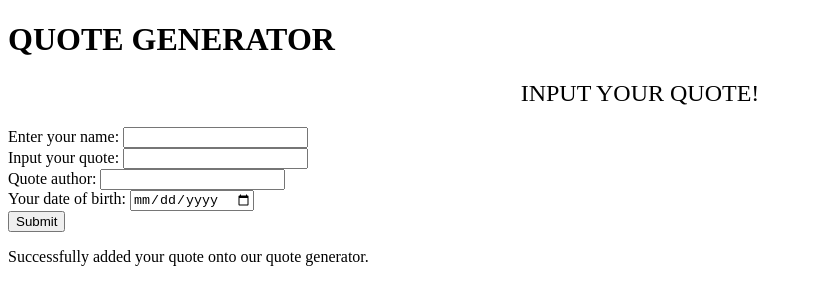
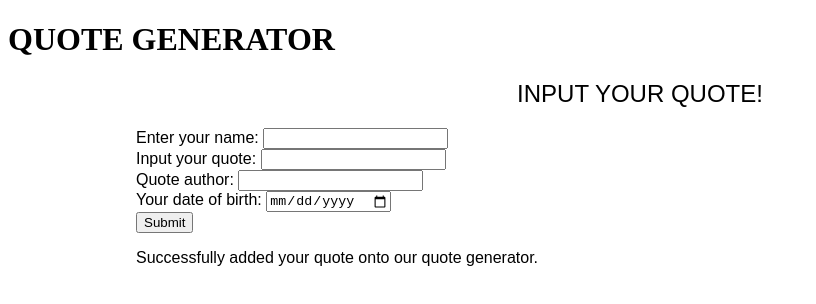
Before and after one commit to Princentaba1/Quote-IP, an Angular app: page / in a window 1280 px wide. Shown: the top 304 px of the page, without its empty margins (0-816 px from the left). Built offline with nearby package versions, Linux system fonts and the light colour scheme.

Commit message:
9th commit added first css stylesheet

```diff
--- a/src/app/app.component.css
+++ b/src/app/app.component.css
@@ -0,0 +1,8 @@
+main{
+    text-align: justify;
+    margin-right: 10vw;
+    margin-left: 10vw;
+    font-family: 'Prompt', sans-serif;
+    font-weight: 200;
+    font-size: 100;
+}
--- a/src/app/app.component.html
+++ b/src/app/app.component.html
@@ -3,8 +3,7 @@
         <h1>QUOTE GENERATOR</h1>
     </div>
 </header>
-<main>
-    <div>
+<main>    <div>
     <h2 style="text-align: center; font-weight: 400;">INPUT YOUR QUOTE!</h2>
 </div>
 
@@ -48,6 +47,7 @@
                 </p>
         </div>
  </form>
+
 <footer>
     <div>
         <a href="tel:+254719251880" class="fa fa-phone-square"></a>
```
Lines whose indentation alone changed are shown as unchanged.
